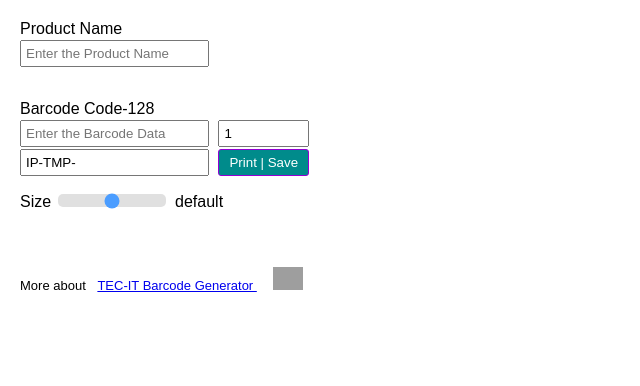
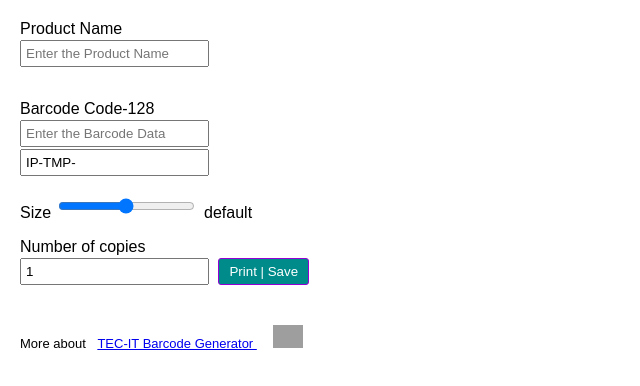
Before and after one commit to planimir77/barcode-print-save, a website: page index.html in a window 1280 px wide. Shown: the whole page, without its empty margins (0-640 px from the left). Drawn offline with Linux system fonts and the light colour scheme; grey boxes are pictures that could not be loaded.

Commit message:
fix: add input id's

```diff
--- a/index.html
+++ b/index.html
@@ -47,47 +47,61 @@
           <img class="second-barcode-image" src="" />
         </div>
       </div>
-      <div class="barcodes-data"></div>
+      <div class="barcodes-repeat"></div>
     </div>
     <!-- Form -->
     <div class="print-none">
       <div>
-        <label>Product Name</label>
+        <label for="product-name">Product Name</label>
         <br />
         <input
+          id="product-name"
           class="product-name"
           placeholder="Enter the Product Name"
           type="text"
         />
       </div>
       <br />
-      <label>Barcode Code-128</label>
+      <label for="barcode-data">Barcode Code-128</label>
       <br />
       <!-- inputBarcodeData -->
       <input
+        id="barcode-data"
         class="barcode-data"
         placeholder="Enter the Barcode Data"
         type="text"
       />
-      <input
-        class="number-of-barcode"
-        placeholder="Number"
-        value="1"
-        type="number"
-      />
       <br />
       <input
+        id="second-barcode-data"
         class="second-barcode-data"
         value="IP-TMP-"
         placeholder="Enter the Second Barcode"
         type="text"
       />
+      <br />
+      <p>
+        <label for="slider">Size</label>
+        <input
+          id="slider"
+          class="slider-barcode-size"
+          type="range"
+          min="3"
+          max="7"
+          step="0.2"
+        />
+        <span class="size-value">default</span>
+      </p>
+      <label for="number-of-barcodes">Number of copies</label>
+      <br />
+      <input
+        id="number-of-barcodes"
+        class="number-of-barcodes"
+        placeholder="Number"
+        value="1"
+        type="number"
+      />
       <button class="print-save-button">Print | Save</button>
-      <p>
-        <label>Size</label>
-        <input class="barcode-size" type="range" min="3" max="7" step="0.2">
-        <label class="size-value">default</label>
-      </p>
     </div>
     <div class="info print-none">
       <!-- back-linking to www.tec-it.com is required -->
```
